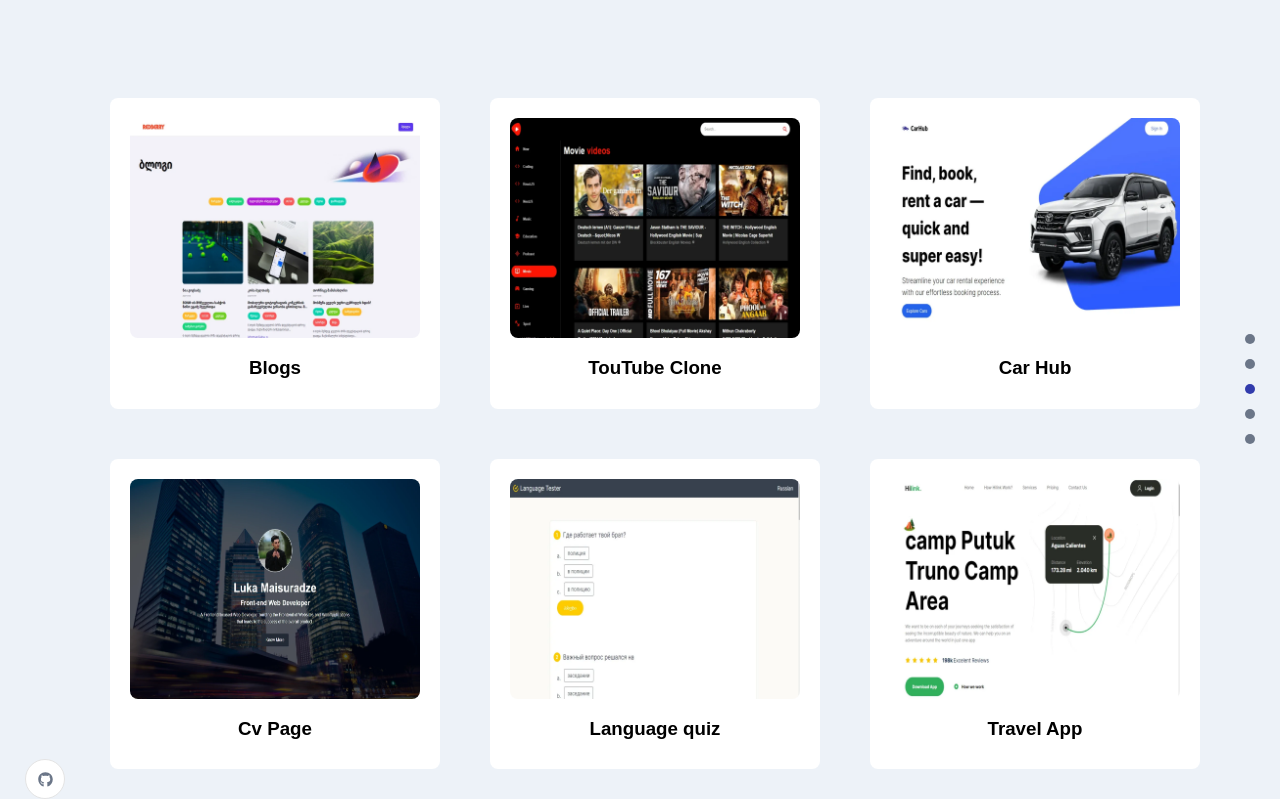
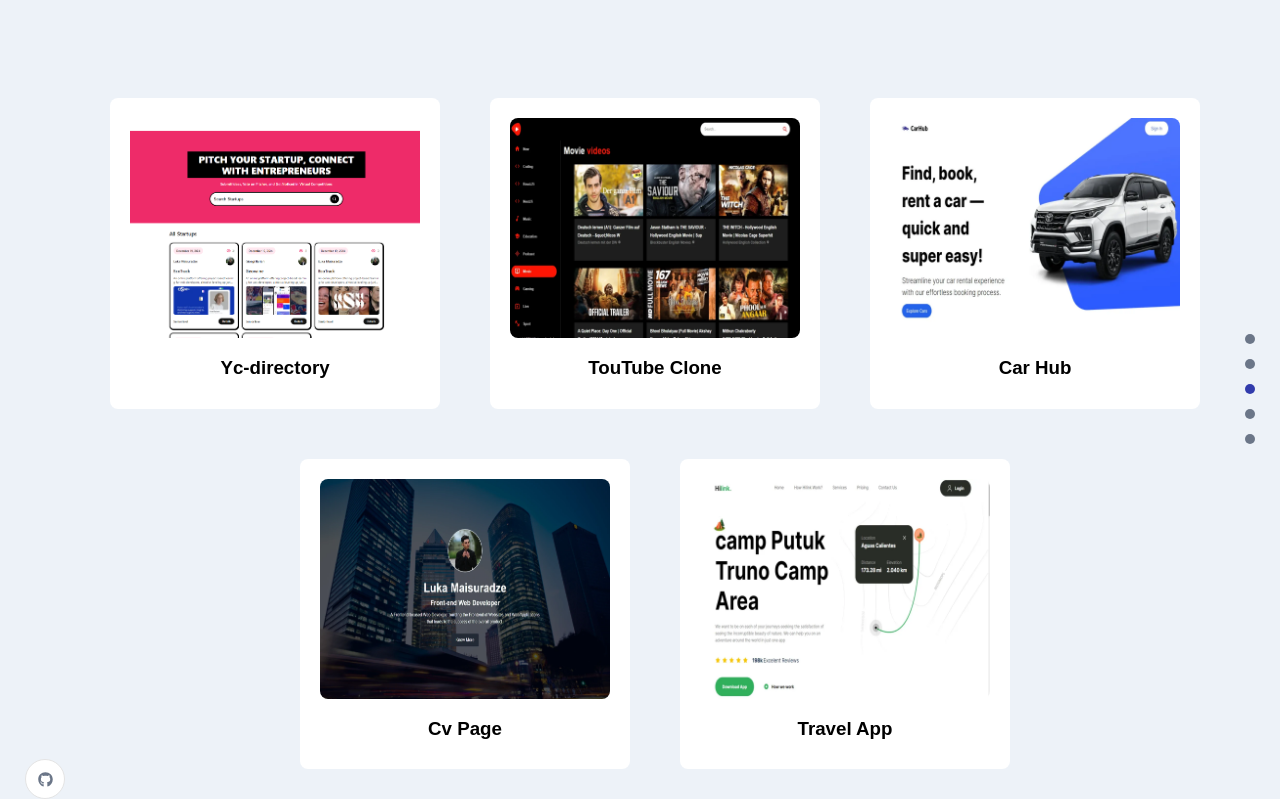
Before and after one commit to MaisuradzeLuka/Portfolio, a React (Vite) app: page / in a window 1280 px wide. Shown: the part 1555-2354 px from the top of the page. Built offline with nearby package versions, Linux system fonts and the light colour scheme.

Commit message:
portfolio update

```diff
--- a/src/Constants/images.ts
+++ b/src/Constants/images.ts
@@ -16,6 +16,7 @@ import blogs from "../assets/blogs.webp";
 import youtube_clone from "../assets/YouTube_clone.webp";
 import travel_app from "../assets/Travel-App.webp";
 import car_hub from "../assets/Car-Hub.webp";
+import yc_directory from "../assets/yc-directory.webp.png";
 
 import profile from "../assets/profile.webp";
 import circle from "../assets/circle.svg";
@@ -24,6 +25,7 @@ import logo from "../assets/logo.webp";
 import firebase from "../assets/firebase.webp";
 
 export default {
+  yc_directory,
   car_hub,
   travel_app,
   youtube_clone,
--- a/src/Constants/lists.ts
+++ b/src/Constants/lists.ts
@@ -34,11 +34,11 @@ export const aboutList = [
 
 export const workList = [
   {
-    title: "Blogs",
-    img: images.blogs,
+    title: "Yc-directory",
+    img: images.yc_directory,
     id: "blogs",
-    projectUrl: "https://redberry-2023.vercel.app/",
-    codeUrl: "https://github.com/MaisuradzeLuka/Redberry-2023",
+    projectUrl: "https://yc-directory-gilt.vercel.app/",
+    codeUrl: "https://github.com/MaisuradzeLuka/YC-directory",
   },
   {
     title: "TouTube Clone",
@@ -61,13 +61,13 @@ export const workList = [
     projectUrl: "https://cv-page-one.vercel.app/",
     codeUrl: "https://github.com/MaisuradzeLuka/CvPage",
   },
-  {
-    title: "Language quiz",
-    img: images.langQuize,
-    id: "shoppingCart",
-    projectUrl: "https://language-tester.vercel.app/",
-    codeUrl: "https://github.com/MaisuradzeLuka/Language-Tester",
-  },
+  // {
+  //   title: "Language quiz",
+  //   img: images.langQuize,
+  //   id: "shoppingCart",
+  //   projectUrl: "https://language-tester.vercel.app/",
+  //   codeUrl: "https://github.com/MaisuradzeLuka/Language-Tester",
+  // },
   {
     title: "Travel App",
     img: images.travel_app,
```
Also changed, not shown: src/assets/yc-directory.webp.png (added).
